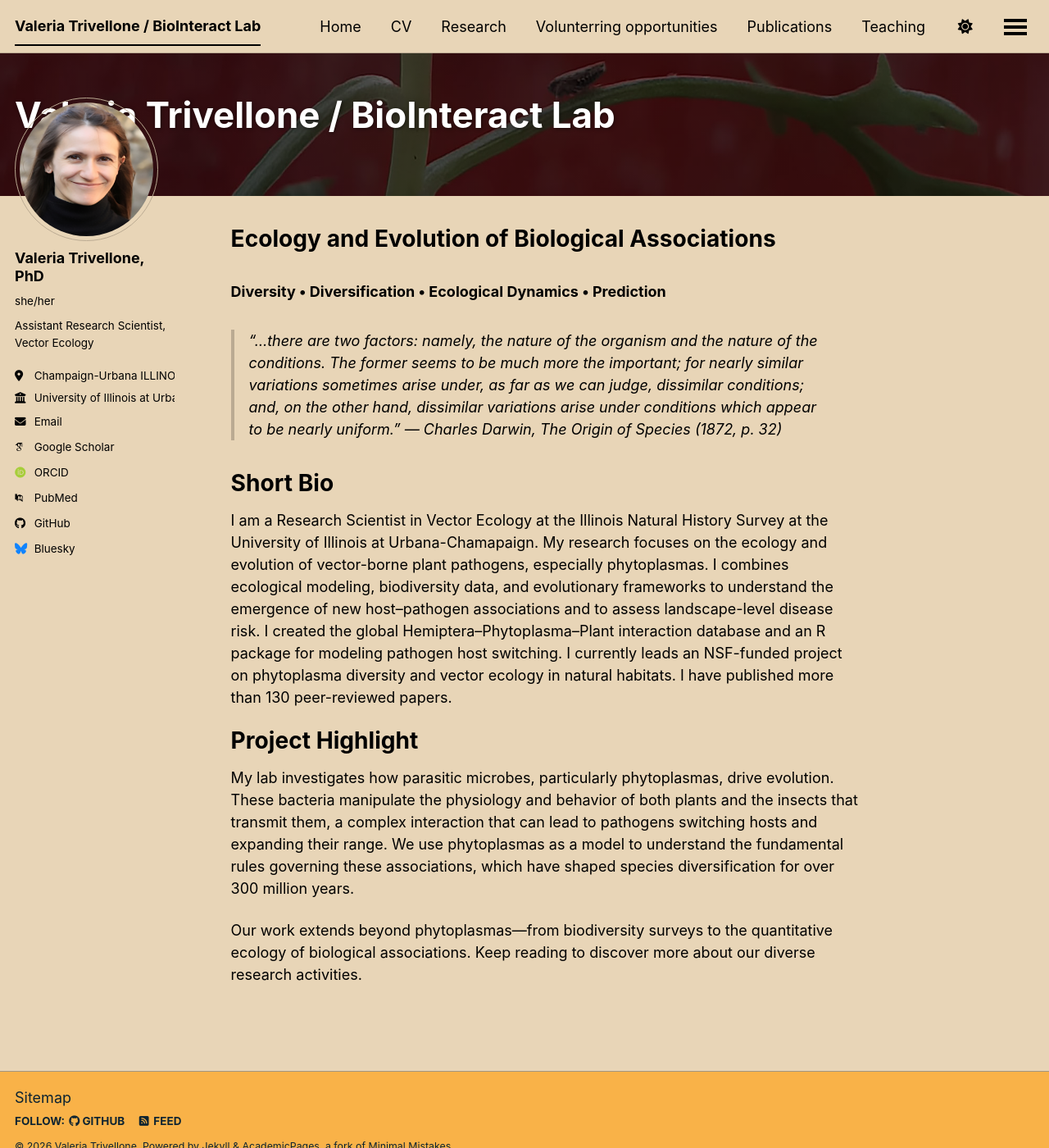
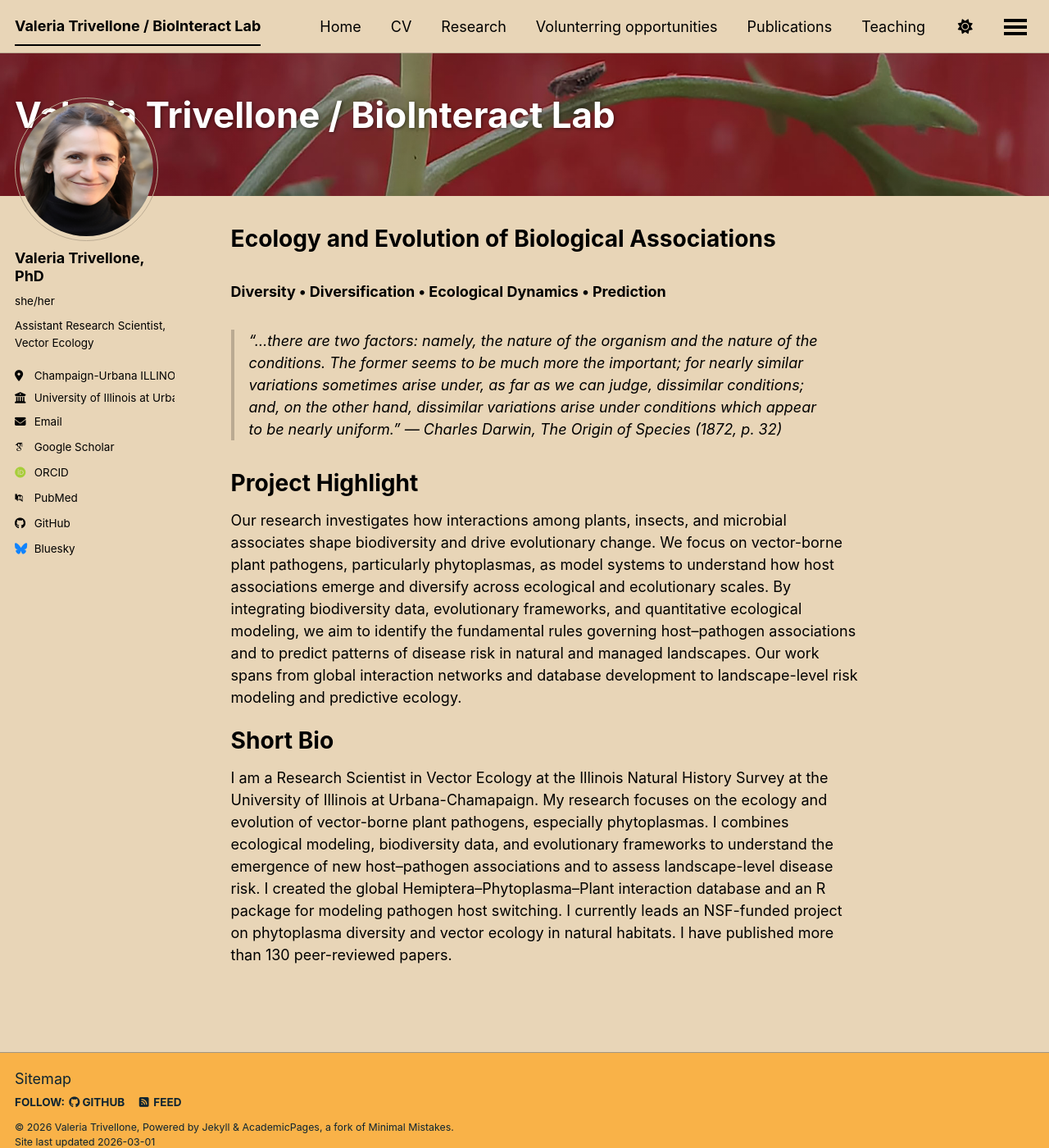
Before and after one commit to valeriatrivellone/valeriatrivellone.github.io, a Jekyll site: the page built from _pages/about.md, in a window 1280 px wide and 1400 px high. Shown: the whole window at 82% size. Built offline with Jekyll 4.4.1, drawn with Linux system fonts in a browser that asks for light colours; some web fonts are replaced; a script bundle is joined from its source files by our own code; library files that are not in the unit come from our copies.

Commit message:
Update about.md

```diff
--- a/_pages/about.md
+++ b/_pages/about.md
@@ -23,12 +23,12 @@ conditions; and, on the other hand, dissimilar variations arise under conditions
 which appear to be nearly uniform."*
 > — Charles Darwin, *The Origin of Species* (1872, p. 32)
 
+Project Highlight
+======
+Our research investigates how interactions among plants, insects, and microbial associates shape biodiversity and drive evolutionary change. We focus on vector-borne plant pathogens, particularly phytoplasmas, as model systems to understand how host associations emerge and diversify across ecological and ecolutionary scales.
+By integrating biodiversity data, evolutionary frameworks, and quantitative ecological modeling, we aim to identify the fundamental rules governing host–pathogen associations and to predict patterns of disease risk in natural and managed landscapes.
+Our work spans from global interaction networks and database development to landscape-level risk modeling and predictive ecology.
+
 Short Bio
 ======
 I am a Research Scientist in Vector Ecology at the Illinois Natural History Survey at the University of Illinois at Urbana-Chamapaign. My research focuses on the ecology and evolution of vector-borne plant pathogens, especially phytoplasmas. I combines ecological modeling, biodiversity data, and evolutionary frameworks to understand the emergence of new host–pathogen associations and to assess landscape-level disease risk. I created the global Hemiptera–Phytoplasma–Plant interaction database and an R package for modeling pathogen host switching. I currently leads an NSF-funded project on phytoplasma diversity and vector ecology in natural habitats. I have published more than 130 peer-reviewed papers.
-
-Project Highlight
-======
-My lab investigates how parasitic microbes, particularly phytoplasmas, drive evolution. These bacteria manipulate the physiology and behavior of both plants and the insects that transmit them, a complex interaction that can lead to pathogens switching hosts and expanding their range. We use phytoplasmas as a model to understand the fundamental rules governing these associations, which have shaped species diversification for over 300 million years.
-
-Our work extends beyond phytoplasmas—from biodiversity surveys to the quantitative ecology of biological associations. Keep reading to discover more about our diverse research activities.
```
Also changed, not shown: other parts of _pages/about.md (+1 -1 lines).
